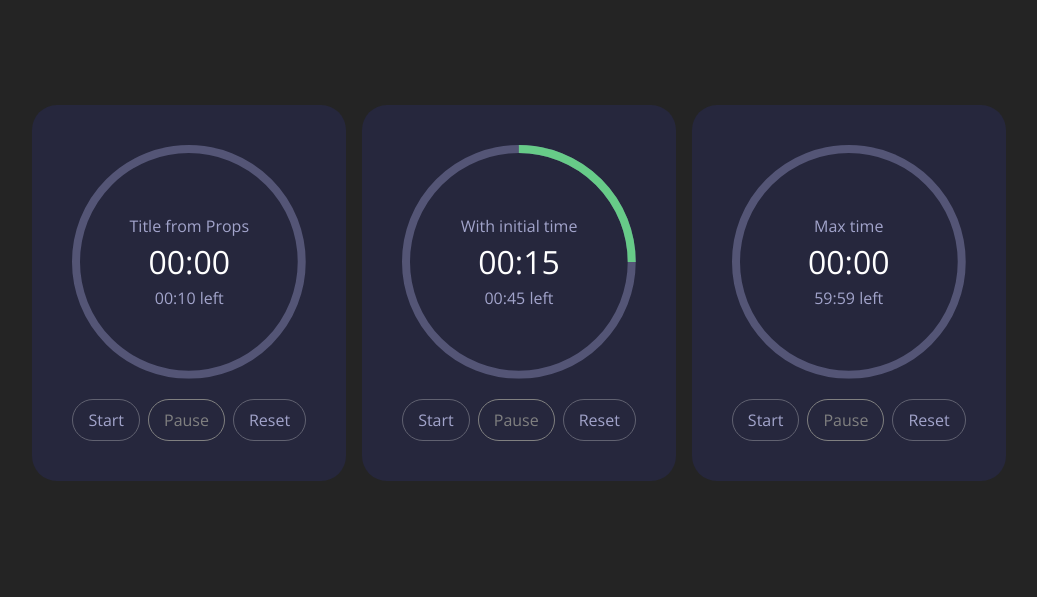
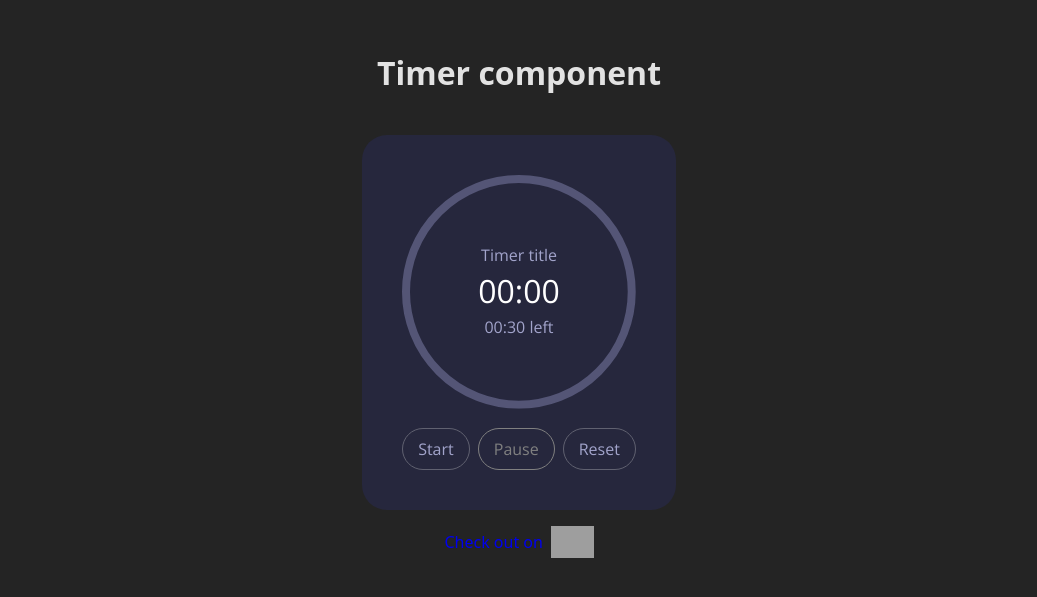
Before and after one commit to LilyStilson/timer-component, a React (Vite) app: page / in a window 1280 px wide. Shown: the part 107-704 px from the top of the page, without its empty margins (121-1158 px from the left). Built offline with nearby package versions, Linux system fonts and the light colour scheme; grey boxes are pictures that could not be loaded.

Commit message:
fix: updated landing page with storybook link and title

```diff
--- a/src/App.css
+++ b/src/App.css
@@ -1,7 +1,8 @@
 .flex-container {
     display: flex;
-    flex-wrap: wrap;
+    text-align: center;
+    flex-direction: column;
     justify-content: center;
     gap: 16px;
-    width: 100%;
+    height: 100%;
 }
--- a/src/App.tsx
+++ b/src/App.tsx
@@ -4,10 +4,14 @@ import Timer from "./components/timer/timer"
 function App() {
     return (
         <div className="flex-container">
-            <Timer title="Title from Props" endTime={10} />
-            {/* <Timer title="This is a very long title that may not fit inside the circle" endTime={10} /> */}
-            <Timer title="With initial time" elapsedTime={15} endTime={60} />
-            <Timer title="Max time" endTime={3599} />
+            <h1>Timer component</h1>
+
+            <Timer title="Timer title" endTime={30} />
+
+                <a href="/storybook" target="_blank" style={{ display: "flex", alignItems: "center", justifyContent: "center", gap: "8px", textDecoration: "none" }}>
+                    <span>Check out on</span>
+                    <img src="https://raw.githubusercontent.com/storybooks/brand/master/badge/badge-storybook.svg" style={{ height: "32px" }} />
+                </a>
         </div>
     )
 }
```
